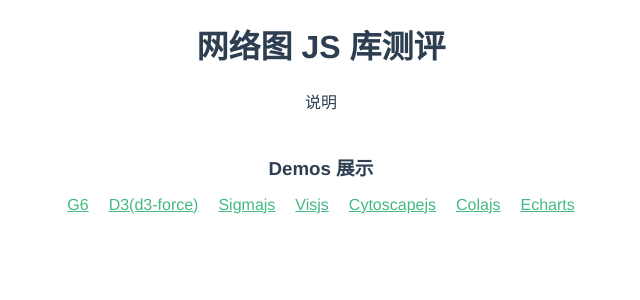
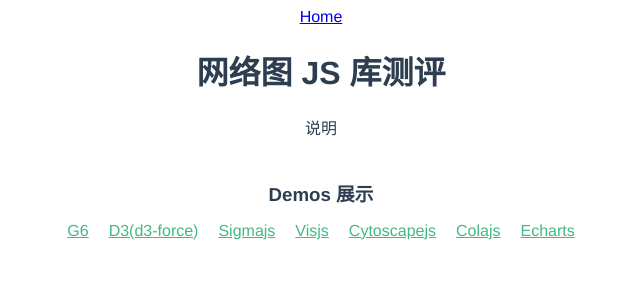
Before and after one commit to AustinXT/graph-research, a Vue app: page / in a window 1280 px wide. Shown: the top 300 px of the page, without its empty margins (319-959 px from the left). Built offline with nearby package versions, Linux system fonts and the light colour scheme.

Commit message:
add homepage link

```diff
--- a/src/App.vue
+++ b/src/App.vue
@@ -1,5 +1,6 @@
 <template>
   <div id="app">
+    <router-link to="/">Home</router-link>
     <router-view />
   </div>
 </template>
```
